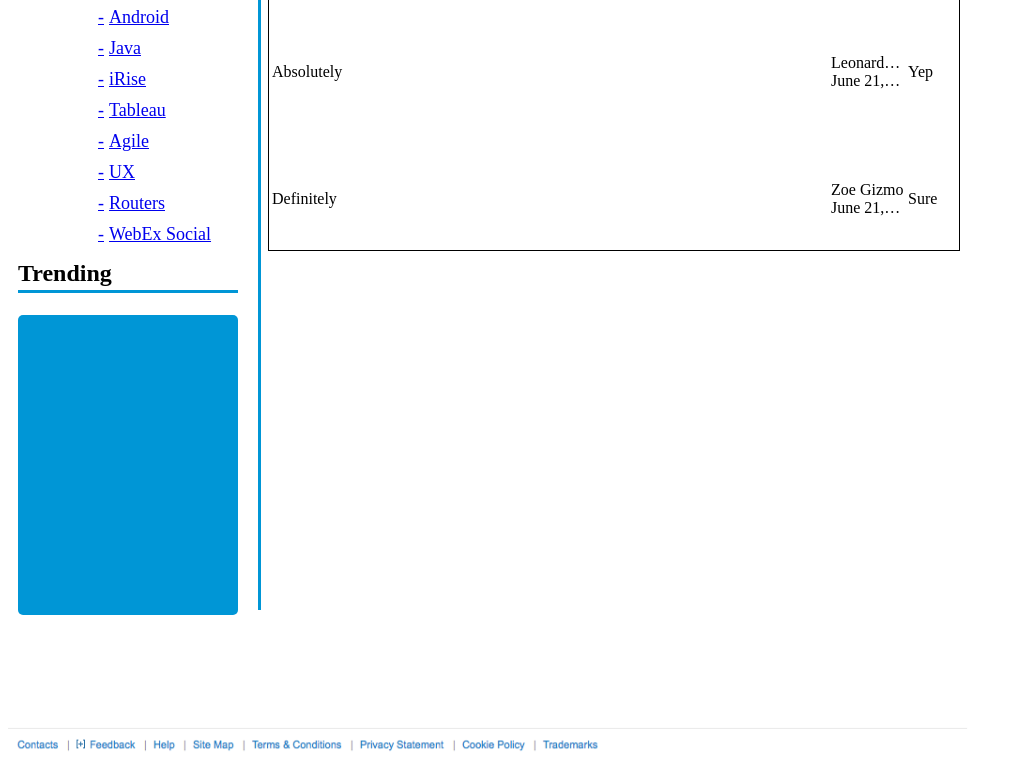
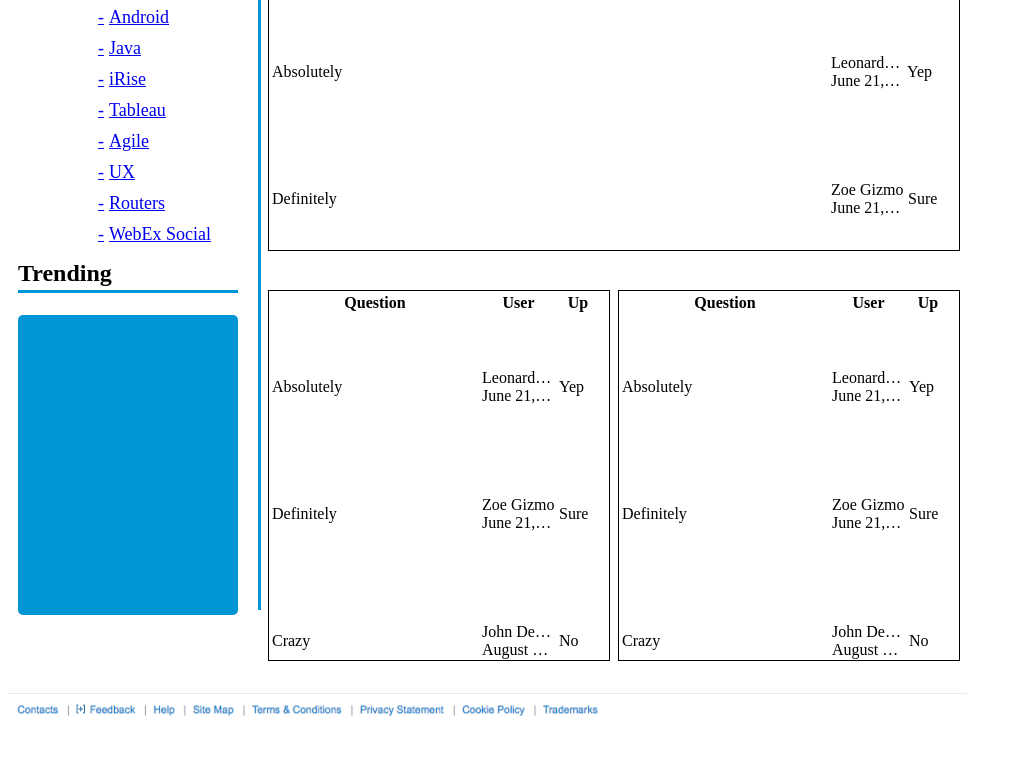
Before and after one commit to alancast/AskIT, a PHP site: page /homeScreen.html in a window 1280 px wide. Shown: the part 243-1007 px from the top of the page, without its empty margins (0-1022 px from the left). After the commit the page ends 959 px from the top, so only its background shows below. Run offline with PHP 8.4, Linux system fonts and the light colour scheme; lists and menus that the app fills with data are empty; some libraries are stand-ins or nearby versions.

Commit message:
added more scrolls
added unanswered and recently answered scrolled

```diff
--- a/homeScreen.css
+++ b/homeScreen.css
@@ -29,7 +29,7 @@
 	width: 960px;
 	height: 35px;
 	position: absolute;
-	margin-top: 960px;
+	margin-top: 925px;
 }
 
 #footerPic{
@@ -125,3 +125,59 @@ td {
   	text-overflow: ellipsis;
   	white-space: nowrap;
 }
+
+#unansweredScrollableHeader{
+	position: absolute;
+	margin-top: 525px;
+	margin-left: 260px;
+	width: 340px;
+	height: 32px;
+	border-top: 1px solid black;
+	border-left: 1px solid black;
+	border-right: 1px solid black;
+}
+#unansweredScrollable{
+	position: absolute;
+	margin-top: 557px;
+	margin-left: 260px;
+	width: 340px;
+	height: 338px;
+	overflow: auto;
+	border-bottom: 1px solid black;
+	border-left: 1px solid black;
+	border-right: 1px solid black;
+}
+
+#recentlyAnsweredScrollableHeader{
+	position: absolute;
+	margin-top: 525px;
+	margin-left: 610px;
+	width: 340px;
+	height: 32px;
+	border-top: 1px solid black;
+	border-left: 1px solid black;
+	border-right: 1px solid black;
+}
+#recentlyAnsweredScrollable{
+	position: absolute;
+	margin-top: 557px;
+	margin-left: 610px;
+	width: 340px;
+	height: 338px;
+	overflow: auto;
+	border-bottom: 1px solid black;
+	border-left: 1px solid black;
+	border-right: 1px solid black;
+}
+
+#upvotesDiv{
+	margin: 0px;
+	padding: 0px;
+	background-color: solid blue;
+}
+
+#upvotesCell{
+	margin: 0px;
+	padding: 0px;
+	background-color: solid blue;
+}
--- a/homeScreen.html
+++ b/homeScreen.html
@@ -86,6 +86,106 @@
                     <td>Absolutely</td>
                     <td>Leonard Thing
                         <br />June 21, 2012</td>
+                    <td id="upvotesCell">
+                        Yep
+                    </td>
+                </tr>
+                <tr height="125px">
+                    <td>Definitely</td>
+                    <td>Zoe Gizmo
+                        <br />June 21, 2012</td>
+                    <td class="text-success">Sure</td>
+                </tr>
+                <tr height="125px">
+                    <td>Crazy</td>
+                    <td>John Device
+                        <br />August 22, 2012</td>
+                    <td class="text-danger">No</td>
+                </tr>
+                <tr height="125px">
+                    <td>Basically</td>
+                    <td>Leonard Thing
+                        <br />June 21, 2012</td>
+                    <td class="text-success">Yep</td>
+                </tr>
+            </tbody>
+        </table>
+    </div>
+    <div id="unansweredScrollableHeader">
+        <table class="table table-striped table-bordered" style="table-layout: fixed; word-wrap: break-word; overflow: hidden; width: 338px;">
+            <col width="208px" />
+            <col width="75px" />
+            <col width="40px" />
+            <col width="15px" />
+            <thead>
+                <tr>
+                    <th>Question</th>
+                    <th>User</th>
+                    <th>Up</th>
+                    <th></th>
+                </tr>
+            </thead>
+        </table>
+    </div>
+    <div id="unansweredScrollable">
+        <table class="table table-striped table-hover" style="table-layout: fixed; width: 323px;">
+            <col width="208px" />
+            <col width="75px" />
+            <col width="40px" />
+            <tbody>
+                <tr height="125px">
+                    <td>Absolutely</td>
+                    <td>Leonard Thing
+                        <br />June 21, 2012</td>
+                    <td class="text-success">Yep</td>
+                </tr>
+                <tr height="125px">
+                    <td>Definitely</td>
+                    <td>Zoe Gizmo
+                        <br />June 21, 2012</td>
+                    <td class="text-success">Sure</td>
+                </tr>
+                <tr height="125px">
+                    <td>Crazy</td>
+                    <td>John Device
+                        <br />August 22, 2012</td>
+                    <td class="text-danger">No</td>
+                </tr>
+                <tr height="125px">
+                    <td>Basically</td>
+                    <td>Leonard Thing
+                        <br />June 21, 2012</td>
+                    <td class="text-success">Yep</td>
+                </tr>
+            </tbody>
+        </table>
+    </div>
+    <div id="recentlyAnsweredScrollableHeader">
+        <table class="table table-striped table-bordered" style="table-layout: fixed; word-wrap: break-word; overflow: hidden; width: 338px;">
+            <col width="208px" />
+            <col width="75px" />
+            <col width="40px" />
+            <col width="15px" />
+            <thead>
+                <tr>
+                    <th>Question</th>
+                    <th>User</th>
+                    <th>Up</th>
+                    <th></th>
+                </tr>
+            </thead>
+        </table>
+    </div>
+    <div id="recentlyAnsweredScrollable">
+        <table class="table table-striped table-hover" style="table-layout: fixed; width: 323px;">
+            <col width="208px" />
+            <col width="75px" />
+            <col width="40px" />
+            <tbody>
+                <tr height="125px">
+                    <td>Absolutely</td>
+                    <td>Leonard Thing
+                        <br />June 21, 2012</td>
                     <td class="text-success">Yep</td>
                 </tr>
                 <tr height="125px">
```
